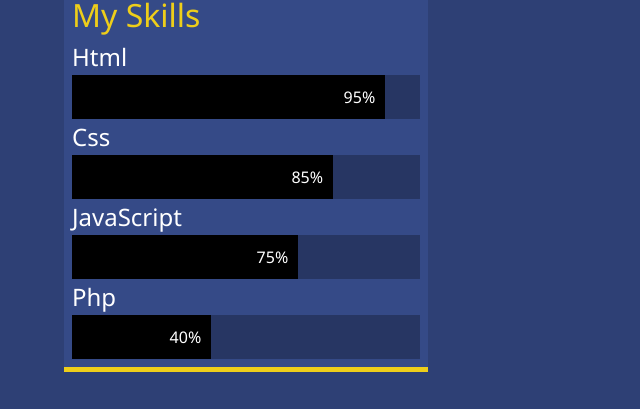
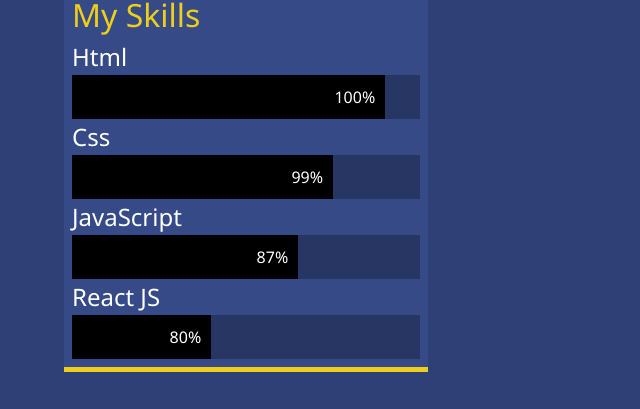
Before and after one commit to cpmays/Portfolio, a website: page dist/about.html in a window 1280 px wide. Shown: the part 911-1320 px from the top of the page, 0-640 px from the left. Drawn offline with Linux system fonts and the light colour scheme.

Commit message:
Updating About page

```diff
--- a/dist/about.html
+++ b/dist/about.html
@@ -87,22 +87,22 @@
 
           <h2>Html</h2>
           <div class="container">
-            <div class="skills html">95%</div>
+            <div class="skills html">100%</div>
           </div>
 
           <h2>Css</h2>
           <div class="container">
-            <div class="skills css">85%</div>
+            <div class="skills css">99%</div>
           </div>
 
           <h2>JavaScript</h2>
           <div class="container">
-            <div class="skills js">75%</div>
+            <div class="skills js">87%</div>
           </div>
 
-          <h2>Php</h2>
+          <h2>React JS</h2>
           <div class="container">
-            <div class="skills php">40%</div>
+            <div class="skills php">80%</div>
           </div>
         </div>
       </div>
```
